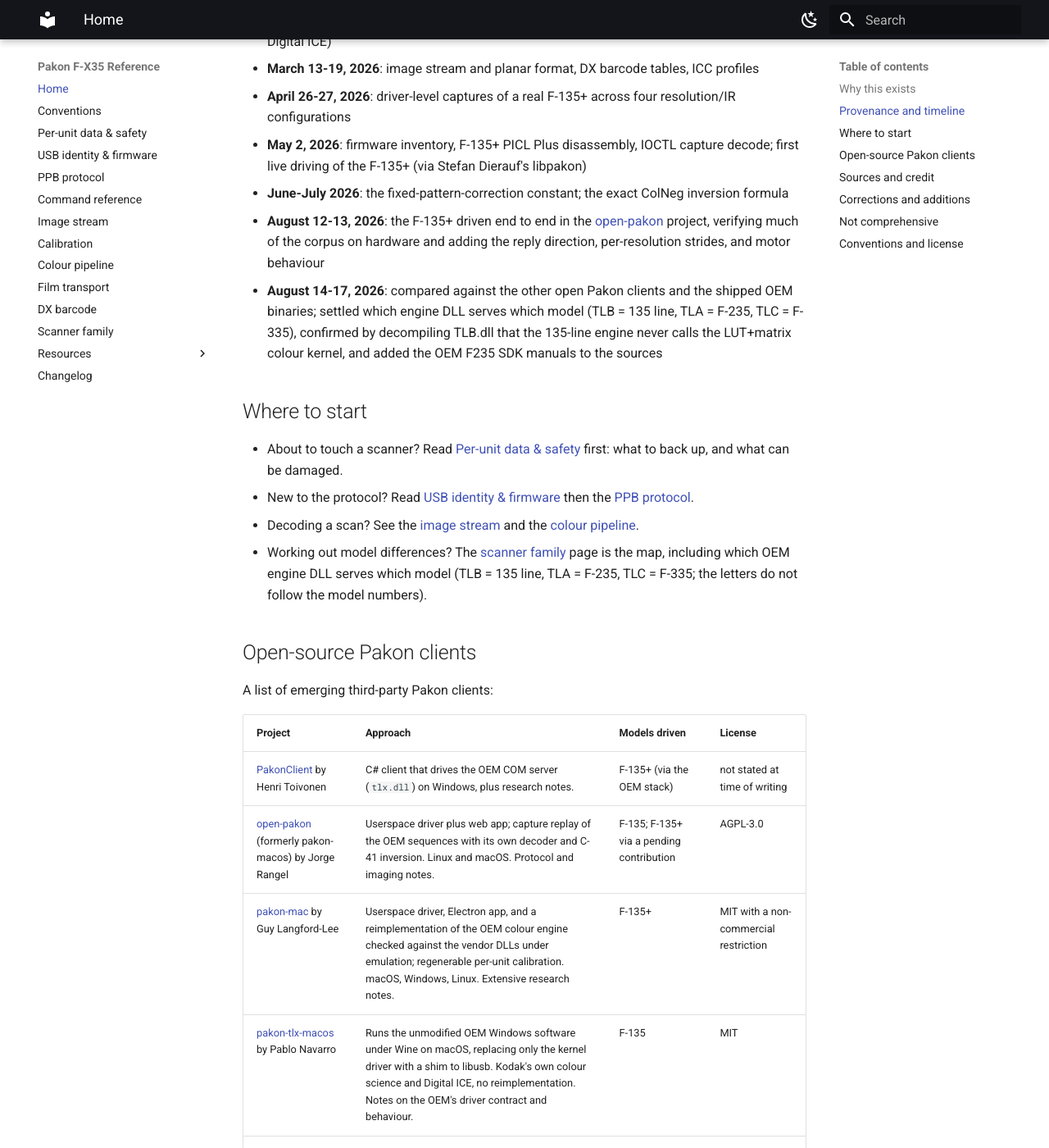
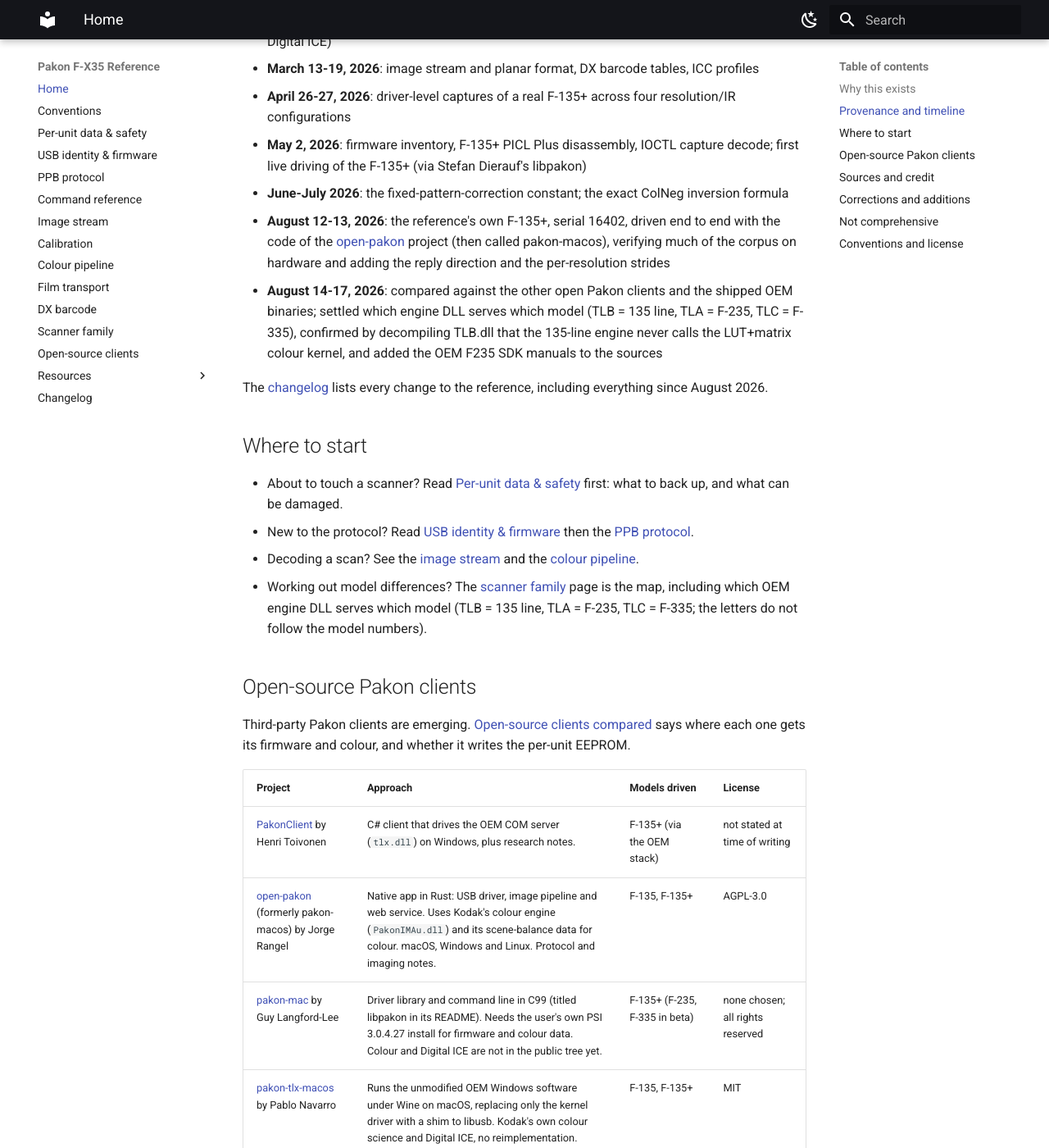
Before and after one commit to alibosworth/pakon-reference, an MkDocs documentation site: the page built from docs/index.md, in a window 1280 px wide and 1400 px high, scrolled down 791 px. Shown: the whole window at 82% size. Built offline with MkDocs 1.6.1 and Material for MkDocs 9.7.7, drawn with Linux system fonts in a browser that asks for light colours; some of the changed text lies outside the part shown.

Commit message:
Compare the open-source clients, and credit the August F-135+ work to serial 16402 (#21)
* Update the client table: F-135+ support, psix's licence, and PakonX

open-pakon and pakon-tlx-macos now both drive the F-135+, and open-pakon
runs on Windows as well, as their READMEs now say. psix has since added an
LGPL-3.0 licence. PakonX is a new client, published 2026-11-17.

* Update open-pakon and pakon-mac in the client table to match their READMEs

open-pakon is now a Rust app that uses Kodak's colour engine and its
scene-balance data, where the table said it had its own decoder and C-41
inversion. pakon-mac is now a C99 driver library that needs the user's own
PSI install, with colour not yet public, and its README says no licence has
been chosen, where the table said MIT with a non-commercial restriction.

* Credit the August F-135+ work to serial 16402, not to open-pakon's scanner

The August 2026 confirmations said the open-pakon project (then pakon-macos)
drove an F-135+. Its own scanner was an original F-135. The F-135+ that was
driven was the reference's own unit, serial 16402, using open-pakon's code,
which open-pakon's README now also says. The pages now say so, and the
strides also cite PakonX, which streams at the same strides on serial 17373.

The timeline drops two August results whose footing has changed: the
first-open-only handshake replies, whose observation has not been located,
and the motor run/stop register, which is the CCD acquire bit. It also now
links to the changelog for everything since August.

* Add a page comparing the open-source clients, linked from the index

```diff
--- a/docs/index.md
+++ b/docs/index.md
@@ -38,15 +38,19 @@ to when the underlying research established it:
   libpakon)
 - **June-July 2026**: the fixed-pattern-correction constant; the exact ColNeg
   inversion formula
-- **August 12-13, 2026**: the F-135+ driven end to end in the
-  [open-pakon](https://github.com/jorshhh/open-pakon) project, verifying
-  much of the corpus on hardware and adding the reply direction,
-  per-resolution strides, and motor behaviour
+- **August 12-13, 2026**: the reference's own F-135+, serial 16402, driven
+  end to end with the code of the
+  [open-pakon](https://github.com/jorshhh/open-pakon) project (then called
+  pakon-macos), verifying much of the corpus on hardware and adding the reply
+  direction and the per-resolution strides
 - **August 14-17, 2026**: compared against the other open Pakon clients
   and the shipped OEM binaries; settled which engine DLL serves which model
   (TLB = 135 line, TLA = F-235, TLC = F-335), confirmed by decompiling
   TLB.dll that the 135-line engine never calls the LUT+matrix colour kernel,
   and added the OEM F235 SDK manuals to the sources
+
+The [changelog](CHANGELOG.md) lists every change to the reference, including
+everything since August 2026.
 
 ## Where to start
 
@@ -63,15 +67,18 @@ to when the underlying research established it:
 
 ## Open-source Pakon clients
 
-A list of emerging third-party Pakon clients:
+Third-party Pakon clients are emerging. [Open-source clients
+compared](clients.md) says where each one gets its firmware and colour, and
+whether it writes the per-unit EEPROM.
 
 | Project | Approach | Models driven | License |
 |---|---|---|---|
 | [PakonClient](https://github.com/eatfrog/PakonClient) by Henri Toivonen | C# client that drives the OEM COM server (`tlx.dll`) on Windows, plus research notes. | F-135+ (via the OEM stack) | not stated at time of writing |
-| [open-pakon](https://github.com/jorshhh/open-pakon) (formerly pakon-macos) by Jorge Rangel | Userspace driver plus web app; capture replay of the OEM sequences with its own decoder and C-41 inversion. Linux and macOS. Protocol and imaging notes. | F-135; F-135+ via a pending contribution | AGPL-3.0 |
-| [pakon-mac](https://github.com/gazzdingo/pakon-mac) by Guy Langford-Lee | Userspace driver, Electron app, and a reimplementation of the OEM colour engine checked against the vendor DLLs under emulation; regenerable per-unit calibration. macOS, Windows, Linux. Extensive research notes. | F-135+ | MIT with a non-commercial restriction |
-| [pakon-tlx-macos](https://github.com/pablonavarrob/pakon-tlx-macos) by Pablo Navarro | Runs the unmodified OEM Windows software under Wine on macOS, replacing only the kernel driver with a shim to libusb. Kodak's own colour science and Digital ICE, no reimplementation. Notes on the OEM's driver contract and behaviour. | F-135 | MIT |
-| [psix](https://github.com/veroc/psix) by Oliver Roch | Userspace driver and local web app on Linux: firmware load, transport, C-41 inversion, IR dust removal. | F-135+ | not stated at time of writing |
+| [open-pakon](https://github.com/jorshhh/open-pakon) (formerly pakon-macos) by Jorge Rangel | Native app in Rust: USB driver, image pipeline and web service. Uses Kodak's colour engine (`PakonIMAu.dll`) and its scene-balance data for colour. macOS, Windows and Linux. Protocol and imaging notes. | F-135, F-135+ | AGPL-3.0 |
+| [pakon-mac](https://github.com/gazzdingo/pakon-mac) by Guy Langford-Lee | Driver library and command line in C99 (titled libpakon in its README). Needs the user's own PSI 3.0.4.27 install for firmware and colour data. Colour and Digital ICE are not in the public tree yet. | F-135+ (F-235, F-335 in beta) | none chosen; all rights reserved |
+| [pakon-tlx-macos](https://github.com/pablonavarrob/pakon-tlx-macos) by Pablo Navarro | Runs the unmodified OEM Windows software under Wine on macOS, replacing only the kernel driver with a shim to libusb. Kodak's own colour science and Digital ICE, no reimplementation. Notes on the OEM's driver contract and behaviour. | F-135, F-135+ | MIT |
+| [PakonX](https://github.com/amstrd-cpc/PakonX) by amstrd-cpc | Userspace driver in C++ and a desktop app. Its own C-41 pipeline, or on Windows the OEM colour engine (`PakonIMAu.dll`) driven directly. Windows, macOS and Linux. Protocol and OEM reverse-engineering notes. | F-135+ | GPL-3.0 |
+| [psix](https://github.com/veroc/psix) by Oliver Roch | Userspace driver and local web app on Linux: firmware load, transport, C-41 inversion, IR dust removal. | F-135+ | LGPL-3.0 |
 
 ## Sources and credit
 
--- a/mkdocs.yml
+++ b/mkdocs.yml
@@ -57,6 +57,7 @@ nav:
   - Film transport: film-transport.md
   - DX barcode: dx-barcode.md
   - Scanner family: scanner-family.md
+  - Open-source clients: clients.md
   - Resources:
       - DX product-code table: resources/dx-product-code-table.md
       - Hardware photographs: resources/hardware-images.md
```
Also changed, not shown: README.md (+14 -14 lines), docs/CHANGELOG.md (+21 -0 lines), docs/clients.md (added, +45 -0 lines), docs/image-stream.md (+4 -1 lines), docs/ppb-protocol.md (+6 -5 lines), docs/scanner-family.md (+3 -2 lines).
